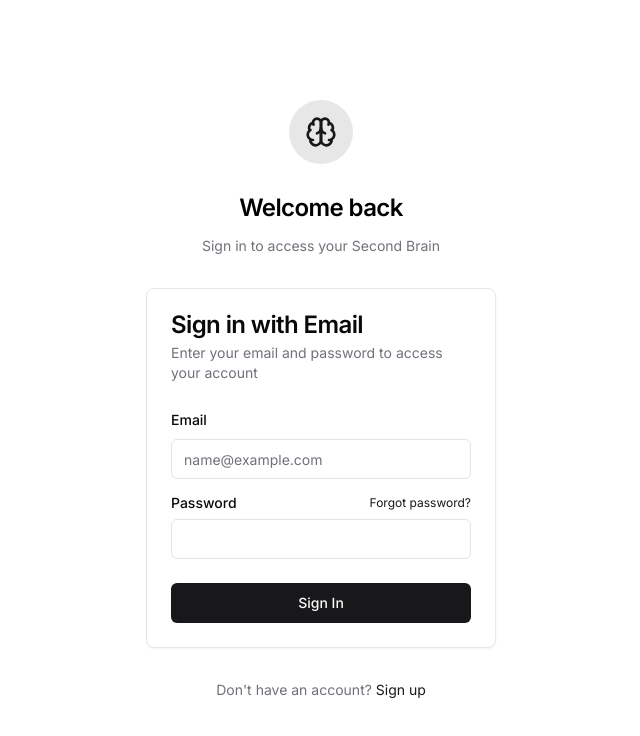
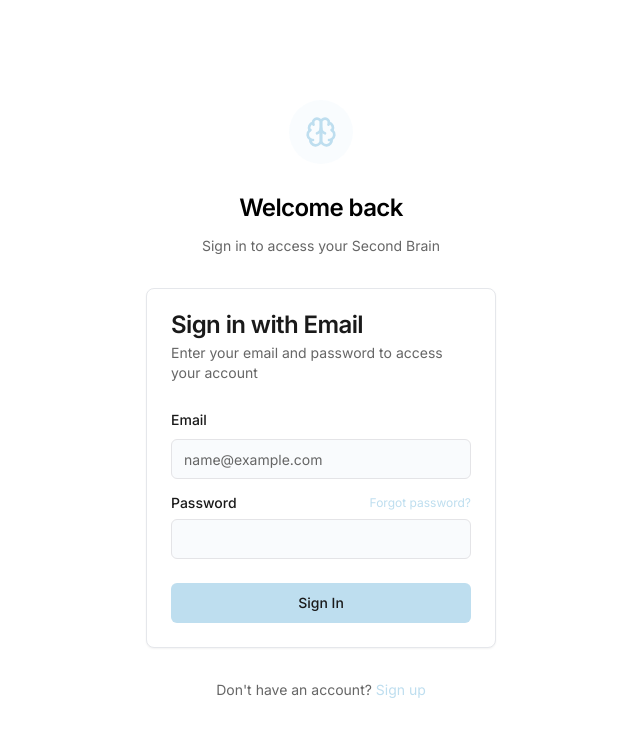
Before and after one commit to declspecl/second-brain, a Next.js app in the folder second-brain-website/: page /sign-in in a window 1280 px wide. Shown: the top 736 px of the page, without its empty margins (319-959 px from the left). Built offline with nearby package versions, Linux system fonts and the light colour scheme; what next-client-cookies would draw is missing.

Commit message:
color scheme updates

```diff
--- a/second-brain-website/src/app/globals.css
+++ b/second-brain-website/src/app/globals.css
@@ -2,22 +2,24 @@
 @tailwind components;
 @tailwind utilities;
 
+/*193 32.4% 86.1%;*/
+
 @layer base {
   :root {
-    --background: 0 0% 100%;
-    --foreground: 240 10% 3.9%;
-    --card: 0 0% 100%;
-    --card-foreground: 240 10% 3.9%;
-    --popover: 0 0% 100%;
-    --popover-foreground: 240 10% 3.9%;
-    --primary: 240 5.9% 10%;
-    --primary-foreground: 0 0% 98%;
-    --secondary: 240 4.8% 95.9%;
-    --secondary-foreground: 240 5.9% 10%;
-    --muted: 240 4.8% 95.9%;
-    --muted-foreground: 240 3.8% 46.1%;
-    --accent: 240 4.8% 95.9%;
-    --accent-foreground: 240 5.9% 10%;
+    --background: 210 40% 96%; /* A light blue */
+    --foreground: 0 0% 10%; /* Black */
+    --card: 0 0% 100%; /* White */
+    --card-foreground: 0 0% 10%; /* Black */
+    --popover: 0 0% 100q%; /* White */
+    --popover-foreground: 0 0% 10%; /* Black */
+    --primary: 200 60% 84%; /* A medium blue */
+    --primary-foreground: 0 0% 10%;
+    --secondary: 210 40% 90%; /* A light blue */
+    --secondary-foreground: 0 0% 10%; /* Black */
+    --muted: 210 40% 90%; /* A light blue */
+    --muted-foreground: 0 0% 40%; /* A dark gray */
+    --accent: 210 40% 90%; /* A light blue */
+    --accent-foreground: 0 0% 10%; /* Black */
     --destructive: 0 84.2% 60.2%;
     --destructive-foreground: 0 0% 98%;
     --border: 240 5.9% 90%;
--- a/second-brain-website/src/app/page.tsx
+++ b/second-brain-website/src/app/page.tsx
@@ -29,7 +29,7 @@ export default function Home() {
 
   return (
     <main className="min-h-screen bg-gradient-to-b from-gray-50 to-white dark:from-gray-950 dark:to-gray-900">
-      <header className="border-b bg-background/95 backdrop-blur supports-[backdrop-filter]:bg-background/60">
+      <header className="border-b bg-background/95 backdrop-blur supports-[backdrop-filter]:bg-background/40">
         <div className="container mx-auto px-4 py-3 flex items-center justify-between">
           <h1 className="text-xl font-bold tracking-tight">Second Brain</h1>
           <div className="flex items-center gap-4">
@@ -44,7 +44,8 @@ export default function Home() {
         </div>
       </header>
 
-      <div className="container mx-auto px-4 py-8">
+      <div className="bg-background">
+        <div className="container mx-auto px-4 py-8 bg-background">
           <Tabs value={mode} onValueChange={(value) => setMode(value as "personal" | "professional")} className="mb-8">
             <TabsList className="grid w-full max-w-md grid-cols-2">
               <TabsTrigger value="personal">Personal Mode</TabsTrigger>
@@ -58,6 +59,7 @@ export default function Home() {
             </TabsContent>
           </Tabs>
         </div>
+      </div>
     </main>
   )
 }
--- a/second-brain-website/src/components/ui/input.tsx
+++ b/second-brain-website/src/components/ui/input.tsx
@@ -8,7 +8,7 @@ const Input = React.forwardRef<HTMLInputElement, React.ComponentProps<"input">>(
       <input
         type={type}
         className={cn(
-          "flex h-10 w-full rounded-md border border-input bg-background px-3 py-2 text-base ring-offset-background file:border-0 file:bg-transparent file:text-sm file:font-medium file:text-foreground placeholder:text-muted-foreground focus-visible:outline-none focus-visible:ring-2 focus-visible:ring-ring focus-visible:ring-offset-2 disabled:cursor-not-allowed disabled:opacity-50 md:text-sm",
+          "flex h-10 w-full rounded-md border border-input bg-background/40 px-3 py-2 text-base ring-offset-background file:border-0 file:bg-transparent file:text-sm file:font-medium file:text-foreground placeholder:text-muted-foreground focus-visible:outline-none focus-visible:ring-2 focus-visible:ring-ring focus-visible:ring-offset-2 disabled:cursor-not-allowed disabled:opacity-50 md:text-sm",
           className
         )}
         ref={ref}
--- a/second-brain-website/src/components/ui/tabs.tsx
+++ b/second-brain-website/src/components/ui/tabs.tsx
@@ -14,7 +14,7 @@ const TabsList = React.forwardRef<
   <TabsPrimitive.List
     ref={ref}
     className={cn(
-      "inline-flex h-10 items-center justify-center rounded-md bg-muted p-1 text-muted-foreground",
+      "inline-flex h-10 items-center justify-center rounded-md bg-background/40 p-1 text-muted-foreground",
       className
     )}
     {...props}
@@ -29,7 +29,7 @@ const TabsTrigger = React.forwardRef<
   <TabsPrimitive.Trigger
     ref={ref}
     className={cn(
-      "inline-flex items-center justify-center whitespace-nowrap rounded-sm px-3 py-1.5 text-sm font-medium ring-offset-background transition-all focus-visible:outline-none focus-visible:ring-2 focus-visible:ring-ring focus-visible:ring-offset-2 disabled:pointer-events-none disabled:opacity-50 data-[state=active]:bg-background data-[state=active]:text-foreground data-[state=active]:shadow-sm",
+      "inline-flex items-center justify-center whitespace-nowrap rounded-sm px-3 py-1.5 text-sm font-medium ring-offset-background transition-all focus-visible:outline-none focus-visible:ring-2 focus-visible:ring-ring focus-visible:ring-offset-2 disabled:pointer-events-none disabled:opacity-50 data-[state=active]:bg-card data-[state=active]:text-foreground data-[state=active]:shadow-sm",
       className
     )}
     {...props}
--- a/second-brain-website/src/components/ui/textarea.tsx
+++ b/second-brain-website/src/components/ui/textarea.tsx
@@ -9,7 +9,7 @@ const Textarea = React.forwardRef<
   return (
     <textarea
       className={cn(
-        "flex min-h-[80px] w-full rounded-md border border-input bg-background px-3 py-2 text-base ring-offset-background placeholder:text-muted-foreground focus-visible:outline-none focus-visible:ring-2 focus-visible:ring-ring focus-visible:ring-offset-2 disabled:cursor-not-allowed disabled:opacity-50 md:text-sm",
+        "flex min-h-[80px] w-full rounded-md border border-input bg-background/40 px-3 py-2 text-base ring-offset-background placeholder:text-muted-foreground focus-visible:outline-none focus-visible:ring-2 focus-visible:ring-ring focus-visible:ring-offset-2 disabled:cursor-not-allowed disabled:opacity-50 md:text-sm",
         className
       )}
       ref={ref}
```
Lines whose indentation alone changed are shown as unchanged.
